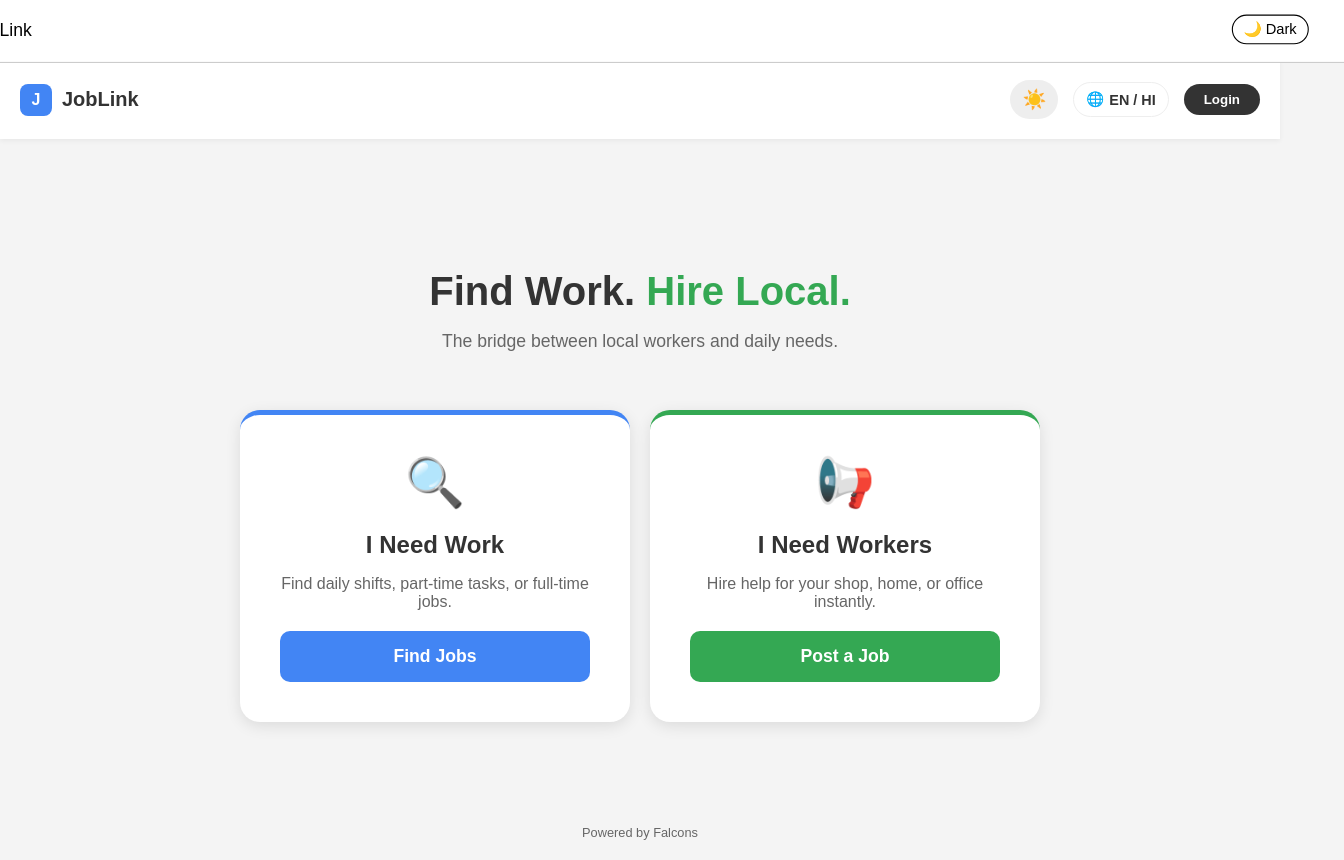
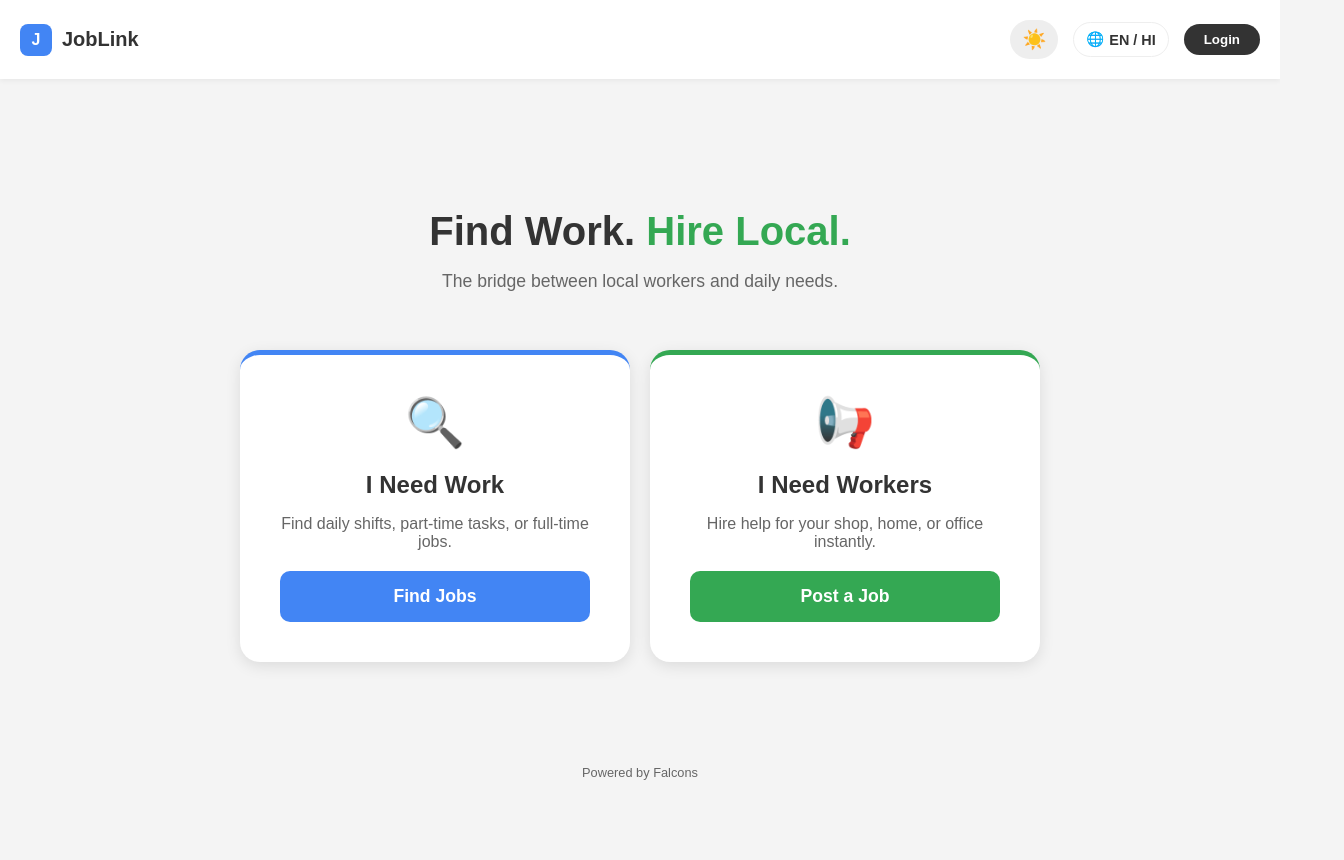
Before and after one commit to mayankyadav00/job-link, a Next.js app: page / in a window 1280 px wide. Shown: the whole page, 1344 px wide, since content can reach past the window. After the commit the page ends 800 px from the top, so only its background shows below. Built offline with nearby package versions, Linux system fonts and the light colour scheme.

Commit message:
Update layout.js

```diff
--- a/src/app/layout.js
+++ b/src/app/layout.js
@@ -1,17 +1,16 @@
 import './globals.css';
-import { ThemeProvider } from '../context/ThemeContext';
-import Navbar from '@/components/Navbar'; // We will create this next
 
 export const metadata = {
-  title: 'JobLink - Find Work in Patna',
-  description: 'Connecting seekers and providers.',
+  title: 'JobLink',
+  description: 'Find Work. Hire Local.',
 };
 
 export default function RootLayout({ children }) {
   return (
     <html lang="en">
       <head>
-        {/* Google Translate Script */}
+        {/* Keeping your Google Translate Script if you want it globally,
+            otherwise remove these script tags too */}
         <script type="text/javascript" src="//translate.google.com/translate_a/element.js?cb=googleTranslateElementInit"></script>
         <script dangerouslySetInnerHTML={{
           __html: `
@@ -22,12 +21,8 @@ export default function RootLayout({ children }) {
         }} />
       </head>
       <body>
-        <ThemeProvider>
-          <div id="app-wrapper">
-             <Navbar />
-             {children}
-          </div>
-        </ThemeProvider>
+        {/* Just render the page content, no forced Navbar */}
+        {children}
       </body>
     </html>
   );
```
